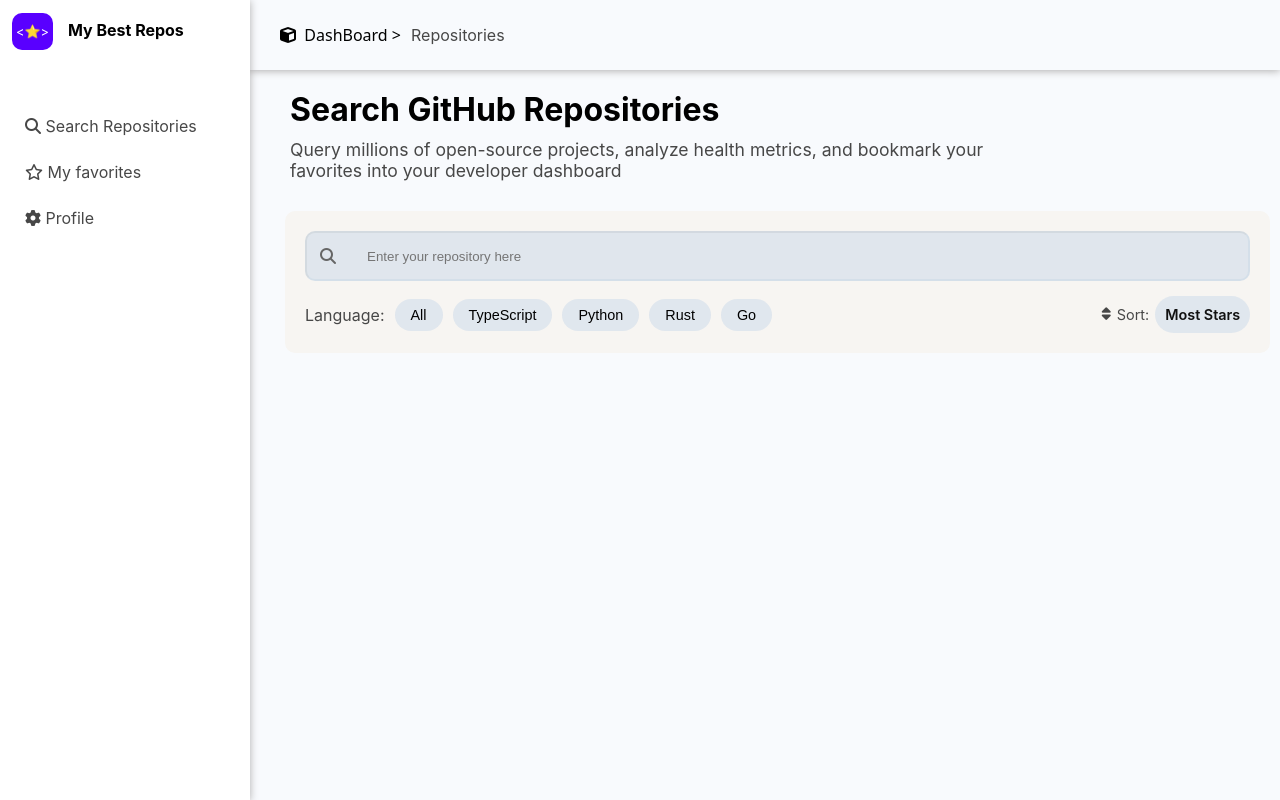
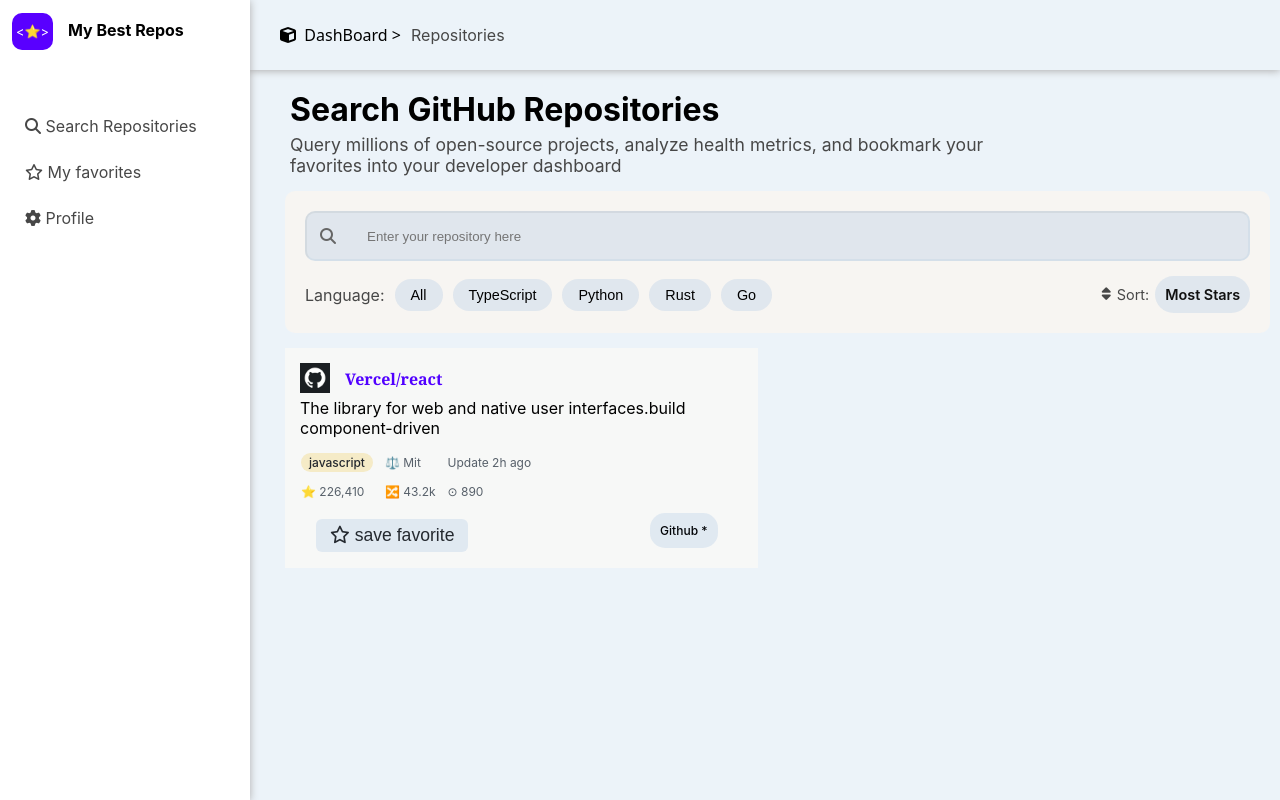
Before and after one commit to DavidBotelho-17/My-Best-Repos, a plain HTML site: page index.html in a window 1280 px wide. Drawn offline with Linux system fonts and the light colour scheme.

Commit message:
html e css pronto da pagina principal

```diff
--- a/index.html
+++ b/index.html
@@ -42,7 +42,7 @@
             <div class="input">
                 <div class="containerSearch">
                     <i id="lupaDoSearch" class="fa-solid fa-magnifying-glass"></i>
-                    <input class="inputRepositories" type="text" placeholder="Enter your repository here">
+                    <input class="inputRepositories" type="text" placeholder="Enter your repository here" >
                 </div>
 
                 <div class="filtros">
@@ -59,6 +59,19 @@
                 </div>
 
         </div>
+        <div class="containerGrades">
+            <div class="repositorios" id=`${x}`>
+                <img src="github.png" class="photoPerfil"><span class="nameRepo">Vercel/react</span>
+                <p class="descriptionRepositorio">The library for web and native user interfaces.build component-driven</p>
+                <div class="adicionais">
+                    <span class="linguagem">javascript</span> <span class="license">⚖️ Mit</span> <span class="lastUpdate">Update 2h ago</span>
+                    <p class="stars">⭐ 226,410</p><span class="forks">🔀 43.2k</span> <span class="issues">⊙ 890</span>
+                </div>
+                <button class="btn_favorite"><i class="fa-regular fa-star"></i> save favorite</button> <a class="linkGit">Github *</a>
+            </div>
+        </div>
+
     </main>
+    <script src="script.js"></script>
 </body>
 </html>
--- a/style.css
+++ b/style.css
@@ -3,7 +3,7 @@
     padding: 0;
 }
 body{
-    background-color:  rgba(193, 215, 238, 0.109);
+    background-color:  rgba(91, 147, 207, 0.109);
     font-family: -apple-system, BlinkMacSystemFont, 'Segoe UI', Roboto, Oxygen, Ubuntu, Cantarell, 'Open Sans', 'Helvetica Neue', sans-serif;
 }
 .menuSide{
@@ -66,13 +66,13 @@
     margin-left:290px;
 }
 .descricao{
-    margin-top: 10px;
+    margin-top: 5px;
     font-size: 1.1rem;
     color: rgb(71, 71, 71);
 }
 .input{
     padding: 20px;
-    margin-top: 30px;
+    margin-top: 15px;
     width: 95%;
     background-color: rgb(247, 245, 242);
     border-radius: 10px;
@@ -136,3 +136,117 @@
     padding: 10px;
     border-radius: 20px;
 }
+.containerGrades{
+    display: grid;
+    margin-top: 15px;
+    grid-template-columns: repeat(3,1fr);
+    gap: 20px;
+    width: 100%;
+}
+@media (max-width: 1300px){
+    .containerGrades{
+        grid-template-columns: repeat(2, 1fr);
+    }
+}
+@media (max-width: 950px){
+    .containerGrades{
+        grid-template-columns: repeat(1,1fr);
+    }
+}
+.repositorios{
+    background-color: rgb(247, 248, 247);
+    display: inline-block;
+    position: relative;
+    height: 220px;
+    margin-right: 15px;
+}
+.photoPerfil{
+    width: 30px;
+    position: absolute;
+    margin-top: 15px;
+    margin-left: 15px;
+}
+.nameRepo{
+    position: absolute;
+    font-family: Georgia, system-ui, -apple-system, BlinkMacSystemFont, 'Segoe UI', Roboto, Oxygen, Ubuntu, Cantarell, 'Open Sans', 'Helvetica Neue', sans-serif;
+    font-weight: 600;
+    margin-left: 60px;
+    margin-top: 20px;
+    color: rgb(81, 0, 255);
+}
+.descriptionRepositorio{
+    position: absolute;
+    margin-left: 15px;
+    margin-top: 50px;
+}
+.stars{
+    display: inline-block;
+}
+.adicionais {
+    position: absolute;
+    top: 105px;
+    left: 16px;
+    right: 16px;
+    display: grid;
+    grid-template-columns: auto auto 1fr;
+    gap: 12px;
+    align-items: center;
+    font-size: 12px;
+    color: #57606a;
+}
+.btn_favorite{
+    position: absolute;
+    margin-left:15px;
+    margin-top: 180px;
+}
+.linkGit{
+    position: absolute;
+    margin-left:240px;
+    margin-top: 180px;
+}
+.linguagem {
+    background-color: rgba(234, 179, 8, 0.2);
+    padding: 2px 8px;
+    border-radius: 12px;
+    font-weight: 500;
+    color: #24292f;
+}
+
+.license, .lastUpdate, .stars, .forks, .issues {
+    font-size: 12px;
+    color: #57606a;
+}
+.btn_favorite {
+    position: absolute;
+    bottom: 16px;
+    left: 16px;
+    background-color: rgba(164, 193, 225, 0.271);
+    border: none;
+    border-radius: 6px;
+    padding: 6px 14px;
+    font-weight: 500;
+    font-size: 1.1rem;
+    color: #24292f;
+}
+
+.btn_favorite:hover {
+    background-color: #25e217c5;
+    font-size: 1.2rem;
+}
+.btn_favorite.favoritado{
+    background-color: #eaa608c5;
+}
+
+.linkGit {
+    position: absolute;
+    bottom: 20px;
+    right: 40px;
+    font-size: 12px;
+    font-weight: 500;
+    color: #000306;
+    padding: 10px;
+    border-radius: 15px;
+    background-color:rgba(164, 193, 225, 0.271);
+    text-decoration: none;
+
+}
```
